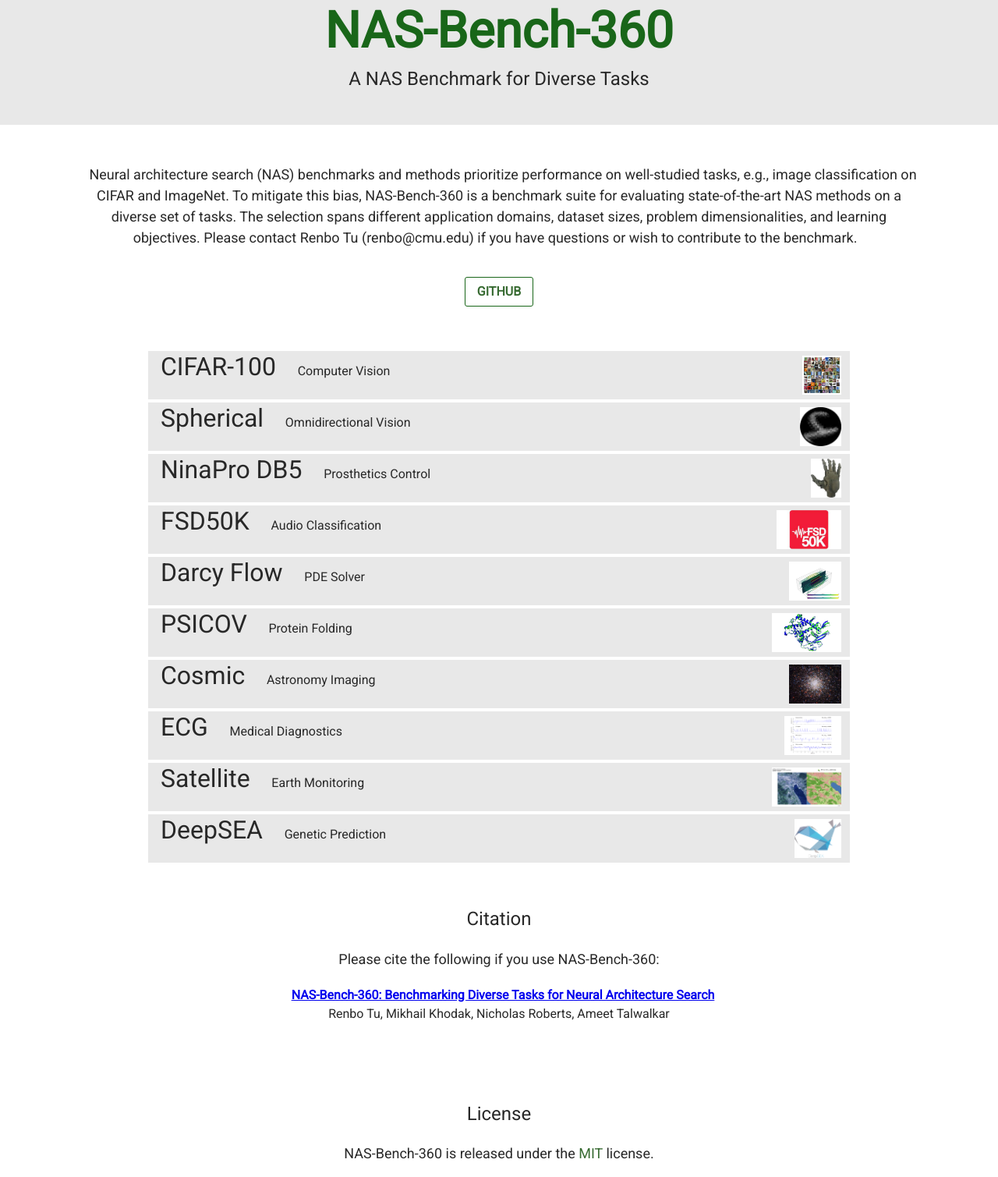
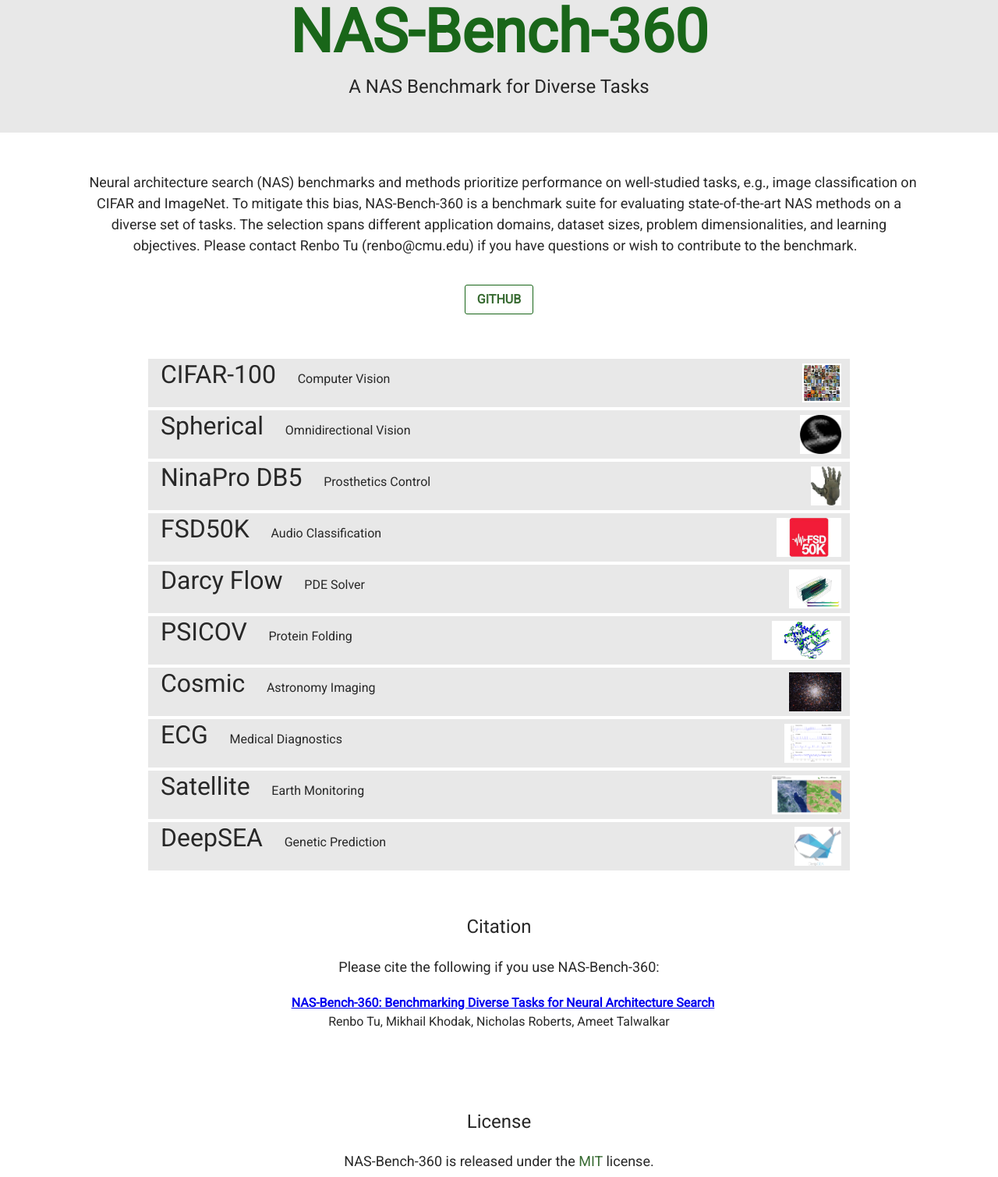
Before and after one commit to rtu715/NAS-Bench-360, a Jekyll site: the page index.html, which Jekyll copies as it is, in a window 1280 px wide. Shown: the whole page at 78% size. Built offline with Jekyll 4.4.1, drawn with Linux system fonts in a browser that asks for light colours.

Commit message:
larger title

```diff
--- a/index.html
+++ b/index.html
@@ -19,7 +19,7 @@
 <body>
 	<div class="background">
 	<div class="toptitle" style="position:relative;top:-20px">
-        <h1 style="color:#196619; font-size:5vw;">
+        <h1 style="color:#196619; font-size:6vw;">
             NAS-Bench-360
         </h1>
 		<h2 style="margin-top:25px">A NAS Benchmark for Diverse Tasks</h2>
```
